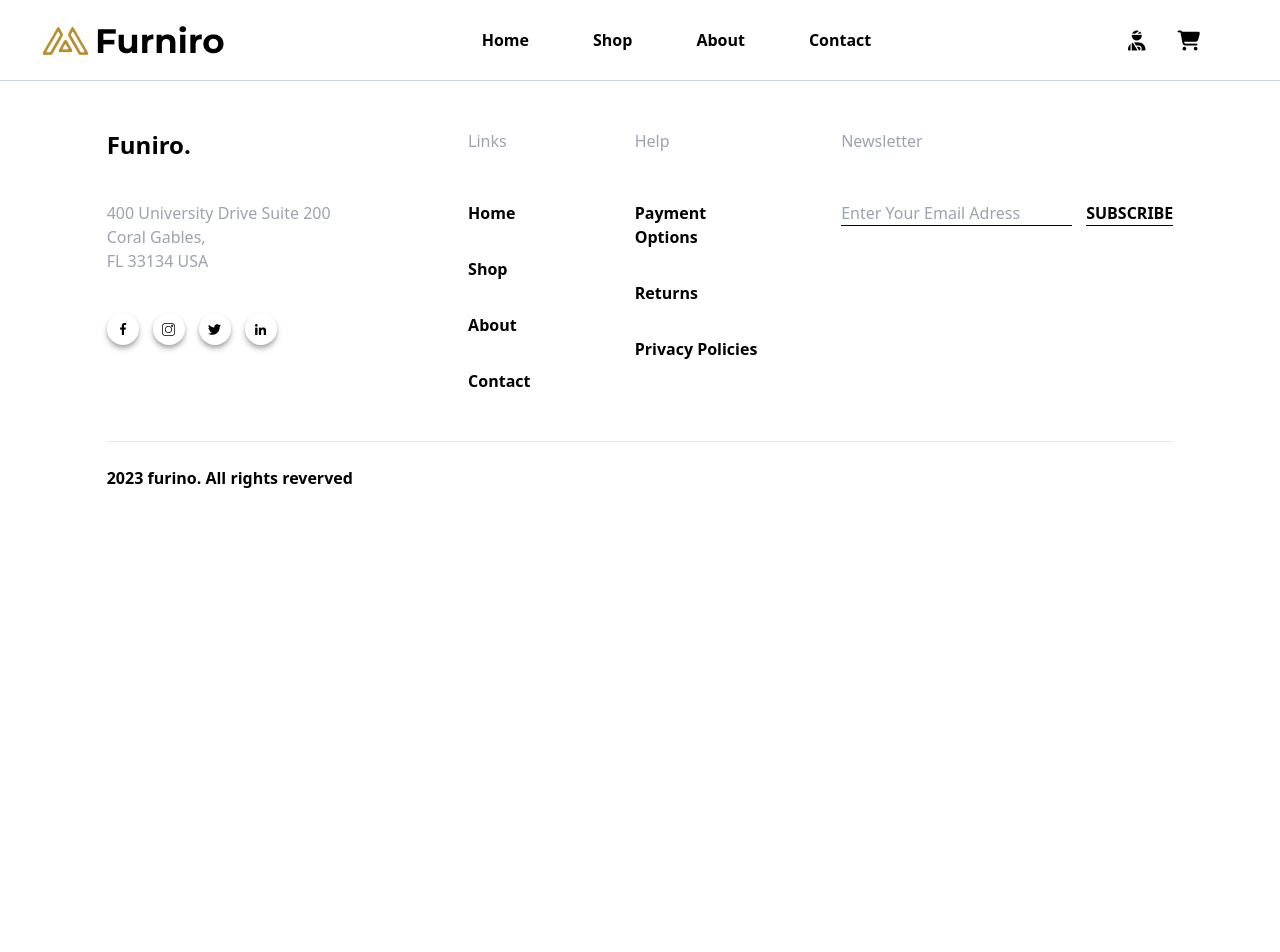
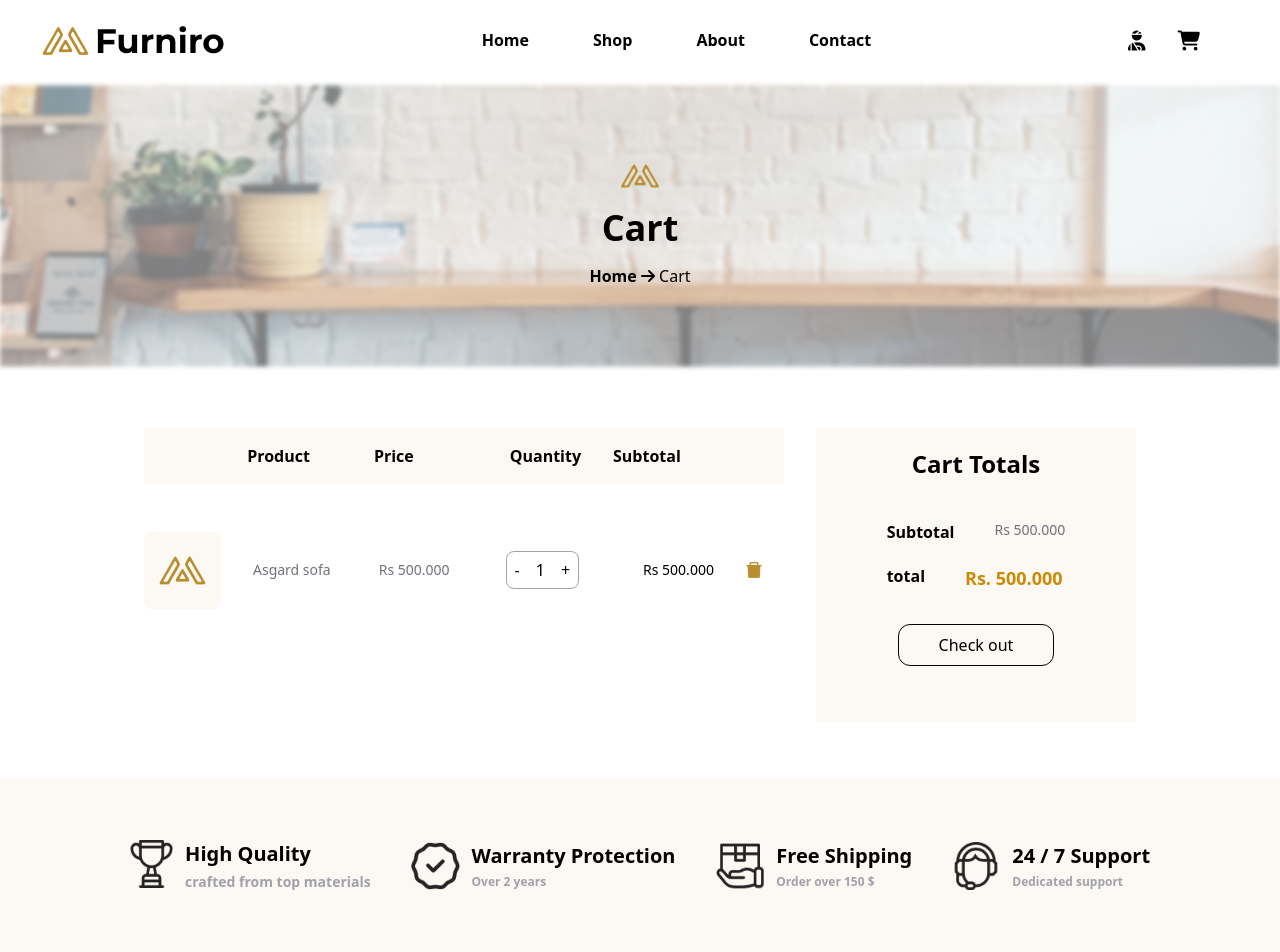
Before and after one commit to leogarcia2004/ECOMMERCE-FURNIRO, a React (Vite) app: page /cart in a window 1280 px wide. Shown: the top 952 px of the page. Before the commit the page ends 800 px from the top, so only its background shows below. Built offline with nearby package versions, Linux system fonts and the light colour scheme.

Commit message:
Finalizando estilzação da page cart

```diff
--- a/src/App.tsx
+++ b/src/App.tsx
@@ -5,7 +5,7 @@ import Shop from '../src/components/Shop/Shop'
 import Contact from '../src/components/Contact/Contact'
 import Footer from './components/Footer'
 import ProductSelected from './components/Product/ProductSelected'
-
+import Cart from './components/Cart/Cart'
 
 function App() {
 
@@ -17,6 +17,7 @@ function App() {
         <Route path="/" element={<HomePage />} />
         <Route path="/shop" element={<Shop /> } />
         <Route path="/productselected" element={<ProductSelected />} />
+        <Route path="/cart" element={<Cart />} />
         <Route path="/contact" element={<Contact /> } />
       </Routes>
       <Footer />
--- /dev/null
+++ b/src/components/Cart/Cart.tsx
@@ -0,0 +1,63 @@
+
+
+import ImagemApresentacaoPage from '../ImagemApresentacaoPage'
+import Informacoes from '../Informacoes'
+import logoTeste from '../../assets/logo_furniro.png'
+import trash from '../../assets/cart/trash.png'
+
+const Cart = () => {
+  return (
+    <div>
+        <ImagemApresentacaoPage title="Cart" />
+        <section className='my-14 flex md:flex-row md:gap-8 flex-col justify-center w-full'>
+
+            <div className='flex flex-col md:w-6/12 w-full'>
+
+                <div className='bg-pink_fundo flex justify-center mb-12 py-4 '>
+                    <ul className='flex'>
+                        <li className='font-semibold mr-16'>Product</li>
+                        <li className='font-semibold mr-24'>Price</li>
+                        <li className='font-semibold mr-8'>Quantity</li>
+                        <li className='font-semibold'>Subtotal</li>
+                    </ul>
+                </div>
+
+                <div className='flex md:flex-row flex-col-reverse items-center'>
+                    <img className='h-18 rounded-lg bg-pink_fundo mr-8 ' src={logoTeste} alt="" />
+                    <div className='flex items-center'>
+                        <span className='text-sm text-zinc-500 mr-12'>Asgard sofa</span>
+                        <span className='text-sm text-zinc-500 mr-14'>Rs 500.000</span>
+                        <div className='border border-zinc-400 rounded-lg h-fit flex gap-4 py-1.5 w-fit px-2 mr-16'>
+                            <button>-</button> 1 <button>+</button>
+                        </div>
+                        <span className='text-sm mr-8'>Rs 500.000</span>
+                        <img className='h-4 cursor-pointer' src={trash} alt="" />
+                    </div>
+                </div>
+            </div>
+
+            <div className='bg-pink_fundo flex flex-col items-center w-80 pt-5 pb-14 h-fit '>
+                <h2 className='font-bold text-2xl mb-10'>Cart Totals</h2>
+
+                <div className='flex flex-col gap-5 mb-8'>
+                    <div className='flex gap-10'>
+                        <span className='font-semibold'>Subtotal</span>
+                        <span className='text-sm text-zinc-500'>Rs 500.000</span>
+                    </div>
+                    <div className='flex gap-10'>
+                        <span className='font-semibold'>total</span>
+                         <span className='text-lg font-semibold text-yellow-600'>Rs. 500.000</span>
+                    </div>
+                </div>
+
+                <button className='py-2 px-10 max-w-fit border border-black rounded-xl'>Check out</button>
+            </div>
+
+        </section>
+
+        <Informacoes />
+    </div>
+  )
+}
+
+export default Cart
--- a/src/components/Shop/Informacoes.tsx
+++ b/src/components/Informacoes.tsx
@@ -1,43 +1,43 @@
 
 
 import React from 'react'
-import trophy from '../../assets/shop/trophy.png'
-import checked from '../../assets/shop/checked.png'
-import truck from '../../assets/shop/shipping.png'
-import support from '../../assets/shop/customer-support.png'
+import trophy from '../assets/shop/trophy.png'
+import checked from '../assets/shop/checked.png'
+import truck from '../assets/shop/shipping.png'
+import support from '../assets/shop/customer-support.png'
 
 const Informacoes = () => {
   return (
-    <div className='bg-pink_fundo flex justify-center items-center gap-10 w-full h-44'>
+    <div className='bg-pink_fundo flex md:flex-row flex-wrap flex-col justify-center items-center gap-10 w-full h-44'>
 
             <div className='flex gap-3'>
-                <img className='h-12' src={trophy} alt="Logo troféu" />
+                <img className='md:h-12 h-8' src={trophy} alt="Logo troféu" />
                 <div className='flex flex-col'>
-                    <span className='font-semibold text-xl mb-1'>High Quality</span>
+                    <span className='font-semibold md:text-xl mb-1'>High Quality</span>
                     <span className='font-semibold text-sm text-zinc-400'>crafted from top materials</span>
                 </div>
             </div>
 
             <div className='flex gap-3'>
-                <img className='h-12' src={checked} alt="logo verificado" />
+                <img className='md:h-12 h-8' src={checked} alt="logo verificado" />
                 <div className='flex flex-col'>
-                    <span className='font-semibold text-xl mb-1'>Warranty Protection</span>
+                    <span className='font-semibold md:text-xl mb-1'>Warranty Protection</span>
                     <span className='font-semibold text-xs text-zinc-400'>Over 2 years</span>
                 </div>
             </div>
 
             <div className='flex gap-3'>
-                <img className='h-12' src={truck} alt="logo baú" />
+                <img className='md:h-12 h-8' src={truck} alt="logo baú" />
                 <div className='flex flex-col'>
-                    <span className='font-semibold text-xl mb-1'>Free Shipping</span>
+                    <span className='font-semibold md:text-xl mb-1'>Free Shipping</span>
                     <span className='font-semibold text-xs text-zinc-400'>Order over 150 $</span>
                 </div>
             </div>
 
             <div className='flex gap-3'>
-                <img className='h-12' src={support} alt="logo support" />
+                <img className='md:h-12 h-8' src={support} alt="logo support" />
                 <div className='flex flex-col'>
-                    <span className='font-semibold text-xl mb-1'>24 / 7 Support</span>
+                    <span className='font-semibold md:text-xl mb-1'>24 / 7 Support</span>
                     <span className='font-semibold text-xs text-zinc-400'>Dedicated support</span>
                 </div>
             </div>
--- a/src/components/LoginForm.tsx
+++ b/src/components/LoginForm.tsx
@@ -14,14 +14,13 @@ const LoginForm: React.FC<FormProps> = ({isOpen, setFormOpen}) => {
   const [name, setName] = useState('')
   const [email, setEmail] = useState('')
   const [password, setPassword] = useState('')
-  const [agree, setAgree] = useState(false)
   const [errors, setErrors] = useState<User | null>(null)
 
 
   const handleSubmit = (e: FormEvent) => {
 
     e.preventDefault()
-    const data: User = { name, email, password, agree }
+    const data: User = { name, email, password }
 
     const validadeErros = validate(data)
 
@@ -34,7 +33,6 @@ const LoginForm: React.FC<FormProps> = ({isOpen, setFormOpen}) => {
     setName('')
     setEmail('')
     setPassword('')
-    setAgree(false)
   }
 
   if(!isOpen) {
@@ -63,7 +61,7 @@ const LoginForm: React.FC<FormProps> = ({isOpen, setFormOpen}) => {
             )}
           </div>
 
-          <div className='flex flex-col mb-3 gap-1.5'>
+          <div className='flex flex-col mb-6 gap-1.5'>
             <label htmlFor="password">Senha</label>
             <input type="password" id="password" name="password" value={password} onChange={(e) => setPassword(e.target.value)} className=' focus:bg-amber-300 focus:outline-none py-1 pl-1.5 hover:bg-amber-200 bg-amber-300 rounded-sm border-none' />
             {errors?.password && (
@@ -71,16 +69,6 @@ const LoginForm: React.FC<FormProps> = ({isOpen, setFormOpen}) => {
             )}
           </div>
 
-
-          <div className='flex flex-col mb-6 '>
-            <div className='flex items-center gap-2'>
-            <input type="checkbox" id="rememberMe" name="rememberMe" checked={agree} onChange={(e) => setAgree(e.target.checked)} className={ agree ? 'appearance-none h-5 w-5 rounded-full cursor-pointer bg-amber-300 fas fa-check fa-xs flex justify-center items-center checked:text-white checked:bg-amber-300 focus:outline-none ' : 'appearance-none h-5 w-5 rounded-full cursor-pointer bg-amber-300 flex justify-center items-center focus:outline-none' } />
-              <label htmlFor="rememberMe" className='text-sm'>Aceito os termos de uso</label>
-            </div>
-            {errors?.agree && (
-              <small className="text-xs text-red-500 mt-1">{errors?.agree}</small>
-            )}
-          </div>
 
           <button type="submit" className=' p-2 border-amber-300 text-amber-300 border rounded-sm hover:bg-amber-300 hover:text-white font-semibold'>Submit</button>
       </form>
--- a/src/components/Shop/Shop.tsx
+++ b/src/components/Shop/Shop.tsx
@@ -1,7 +1,7 @@
 import Products from "../Home/Products"
 import ImagemApresentacaoPage from "../ImagemApresentacaoPage"
 import { useEffect, useState } from "react"
-import Informacoes from "./Informacoes"
+import Informacoes from "../Informacoes"
 import filter from "../../assets/shop/filtering.png"
 import vector from "../../assets/shop/vectorr.png"
 import vector_1 from "../../assets/shop/vectorr_1.png"
@@ -62,7 +62,7 @@ const Shop = () => {
   return (
     <div>
       <ImagemApresentacaoPage title="Shop" />
-      <div className='bg-pink_fundo flex justify-around items-center gap-10 w-full h-36'>
+      <section className='bg-pink_fundo flex justify-around items-center gap-10 w-full h-36'>
         <div className="flex">
 
             <ul className="flex items-center gap-6 pr-8">
@@ -94,13 +94,13 @@ const Shop = () => {
             <input className='appearance-none w-20 h-8 text-center text-zinc-400 focus:outline-none' type="text" />
           </div>
         </div>
-    </div>
+    </section>
 
-      <div className="flex justify-center">
-        <div className="flex items-center md:flex-wrap gap-6 flex-col md:w-4/6 md:max-h-[1600px]">
+      <section className="flex justify-center">
+        <div className="flex items-center md:flex-wrap gap-6 flex-col md:w- md:max-h-[1600px]">
           <Products products={getVisibleProducts()}/>
         </div>
-      </div>
+      </section>
 
       <div className="flex gap-6 justify-center mt-8 mb-12">
        {
--- a/src/types/User.ts
+++ b/src/types/User.ts
@@ -4,5 +4,4 @@ export type User = {
     name?: string;
     email?: string;
     password?: string;
-    agree?: boolean | string;
 }
--- a/src/utils/validate.ts
+++ b/src/utils/validate.ts
@@ -27,9 +27,6 @@ export const validate = (data: User) => {
         errors["password"] = "A senha deve ter no mínimo 6 caracteres";
     }
 
-    if(!data.agree) {
-        errors["agree"] = "Você precisa concordar com os termos";
-    }
 
     return errors;
 }
```
Also changed, not shown: src/assets/cart/trash.png (added).
